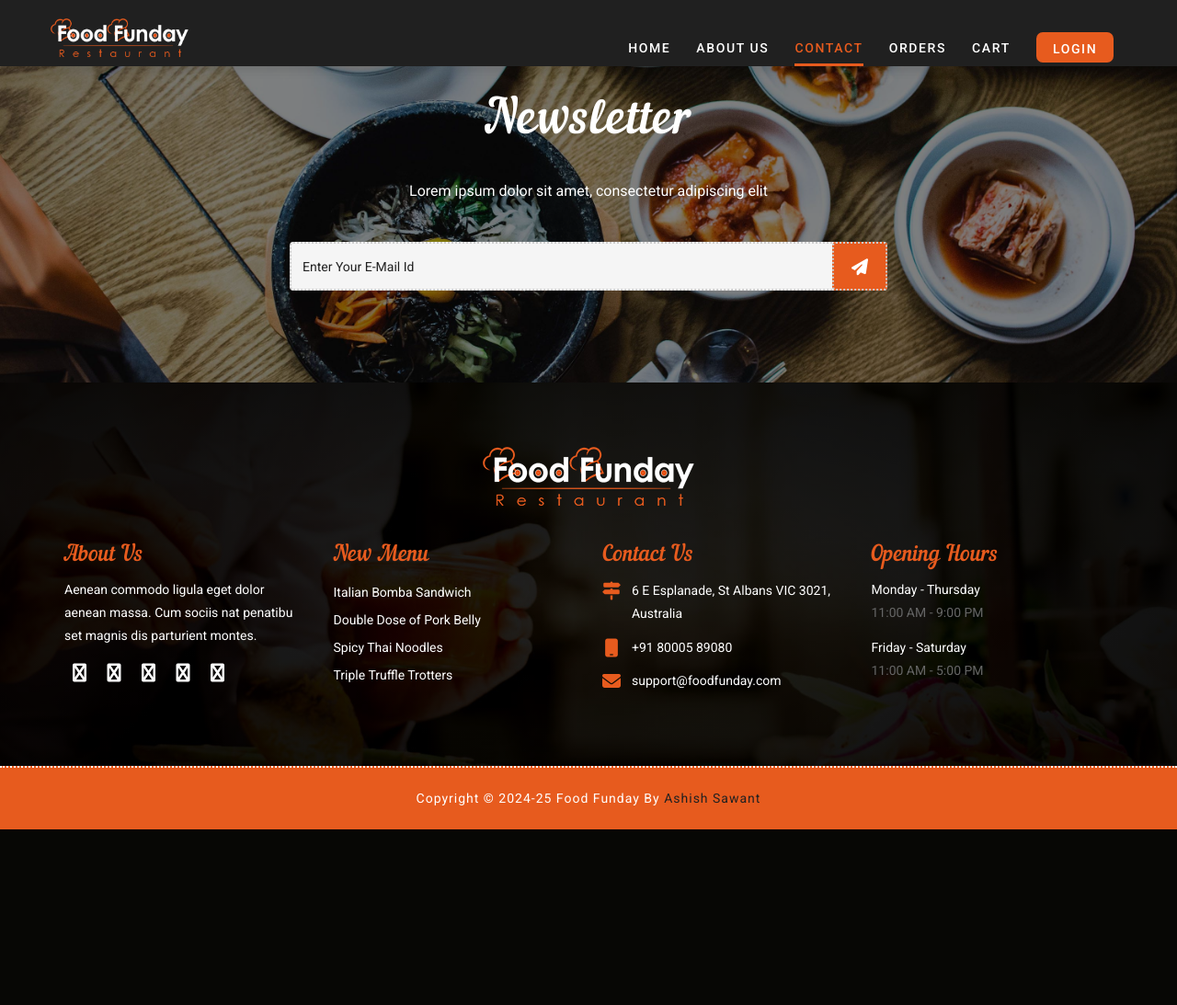
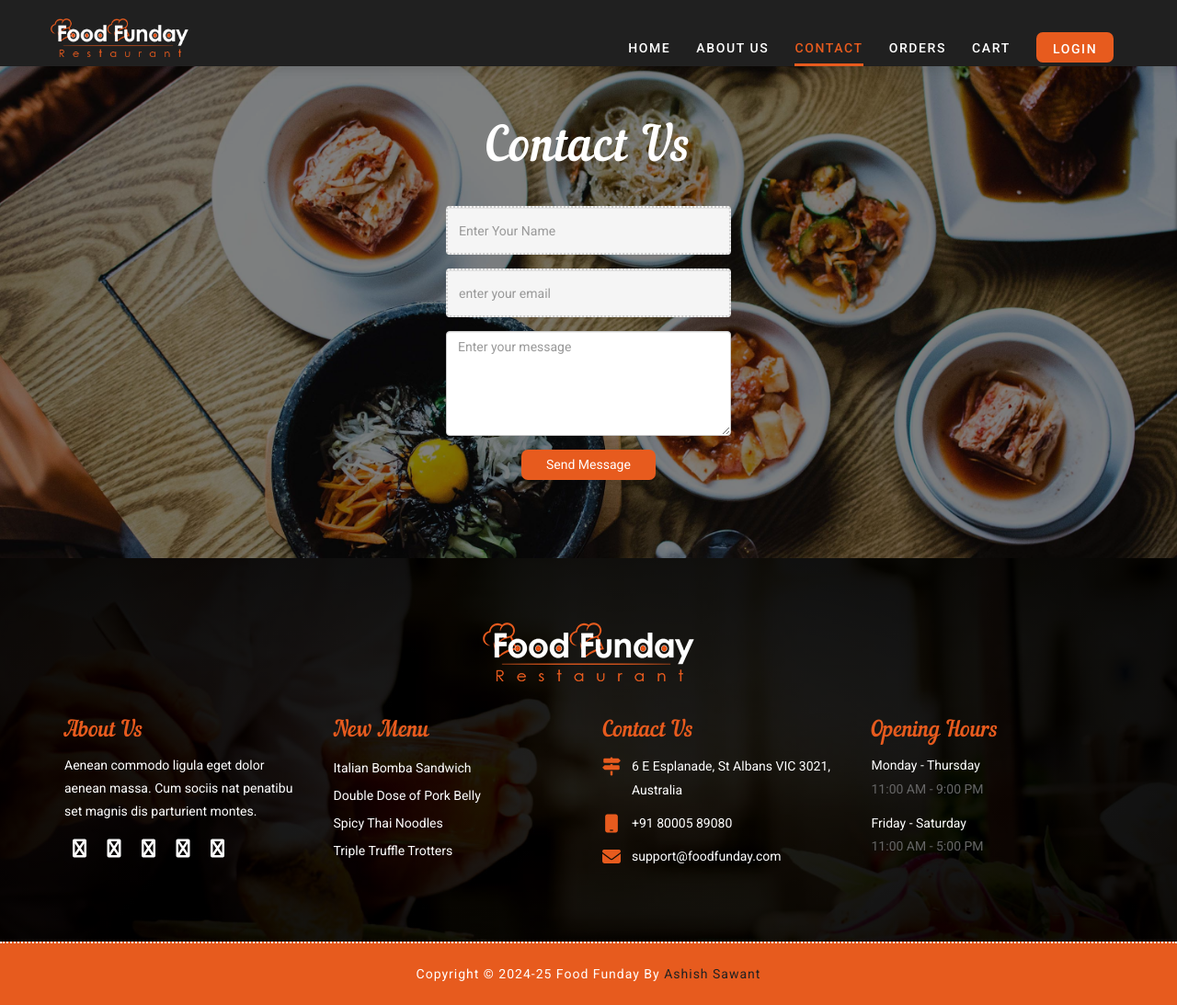
Before and after one commit to ashishsawant07/Django_Fastfood, a Django app: page /contact/ in a window 1280 px wide. Shown: the whole page at 92% size. Before the commit the page ends 902 px from the top, so only its background shows below. Run offline with Django 5.2, Linux system fonts and the light colour scheme; parts of the project's set-up code (start-up, migrations or seed data) failed here and were passed over; some libraries are stand-ins or nearby versions; some web fonts are replaced.

Commit message:
Contact us page done

```diff
--- a/delivery/admin.py
+++ b/delivery/admin.py
@@ -1,7 +1,8 @@
 from django.contrib import admin
-from .models import Profile, Products, Cart, Orders
+from .models import Profile, Products, Cart, Orders, Contact
 
 admin.site.register(Profile)
 admin.site.register(Products)
 admin.site.register(Cart)
 admin.site.register(Orders)
+admin.site.register(Contact)
--- a/delivery/urls.py
+++ b/delivery/urls.py
@@ -5,7 +5,7 @@ from django.views.generic import TemplateView
 urlpatterns = [
     path('', views.home ),
     path('about/', TemplateView.as_view(template_name="about.html")),
-    path('contact/', TemplateView.as_view(template_name="contact.html")),
+    path('contact/', views.contact_us, name='contact_us'),
     path('login/', views.loginPage),
     path('signup/', views.signup),
     path('cart/<str:pk>', views.mycart),
--- a/delivery/views.py
+++ b/delivery/views.py
@@ -3,7 +3,7 @@ from django.contrib.auth.models import User
 from django.contrib.auth.decorators import login_required
 from django.contrib.auth import login , logout
 from django.contrib import messages
-from .models import Profile, Products, Cart, Orders
+from .models import Contact, Profile, Products, Cart, Orders
 from django.urls import reverse
 from django.db.models import Sum, F
 
@@ -226,3 +226,20 @@ def orderNow(request, unit, product_id):
     except Exception as e:
         print(e)
     return render(request, "orderForm.html", {'unit': unit, 'product_id': product_id})
+
+
+def contact_us(request):
+    if request.method == 'POST':
+        name = request.POST.get('uname')
+        email = request.POST.get('email')
+        message = request.POST.get('message')
+
+        # Create a new contact entry in the database
+        contact = Contact(name=name, email=email, message=message)
+        contact.save()
+
+        # After saving the contact data, return a success message
+        messages.success(request,"Message send successfully")
+        return redirect('/contact/')
+    else:
+        return render(request, 'contact.html')
--- a/templates/contact.html
+++ b/templates/contact.html
@@ -1,16 +1,35 @@
 {% extends "base.html" %}
+
 {% block content %}
-<div class="footer-news" style="padding: 100px 50px;">
+<div class="footer-news pad-top-100 pad-bottom-70 parallax login-form">
     <div class="container">
         <div class="row">
-                    <div class="col-lg-12 col-md-12 col-sm-12 col-xs-12">
+            <div class="col-lg-12 col-md-12 col-sm-12 col-xs-12" style="margin-top: 40px">
                 <div class="wow fadeIn" data-wow-duration="1s" data-wow-delay="0.1s">
-                            <h2 class="ft-title color-white text-center"> Newsletter </h2>
-                            <p> Lorem ipsum dolor sit amet, consectetur adipiscing elit</p>
+                    <h2 class="ft-title color-white text-center">Contact Us</h2>
                 </div>
-                        <form>
-                            <input type="email" placeholder="Enter your e-mail id">
-                            <a href="#" class="orange-btn"><i class="fa fa-paper-plane-o" aria-hidden="true"></i></a>
+                <form class="form-horizontal" method="POST">
+                    {% csrf_token %}
+                    <div class="form-group">
+                        <div class="col-sm-offset-3 col-sm-6">
+                            <input type="text" class="form-control" id="inputName" placeholder="Enter your Name" name="uname" required>
+                        </div>
+                    </div>
+                    <div class="form-group">
+                        <div class="col-sm-offset-3 col-sm-6">
+                            <input type="email" class="form-control" id="inputEmail" style="text-transform: lowercase;" placeholder="Enter your email" name="email" required>
+                        </div>
+                    </div>
+                    <div class="form-group">
+                        <div class="col-sm-offset-3 col-sm-6">
+                            <textarea class="form-control" id="inputMessage" placeholder="Enter your message" name="message" rows="5" required></textarea>
+                        </div>
+                    </div>
+                    <div class="form-group">
+                        <div class="book-btn">
+                            <button type="submit" class="table-btn hvr-underline-from-center login-btn">Send Message</button>
+                        </div>
+                    </div>
                 </form>
             </div>
             <!-- end col -->
@@ -19,5 +38,4 @@
     </div>
     <!-- end container -->
 </div>
-</div>
 {% endblock content %}
```
Also changed, not shown: delivery/models.py (+9 -0 lines), delivery/migrations/0011_contact.py (added), 1 other file. Lines whose indentation alone changed are shown as unchanged.
